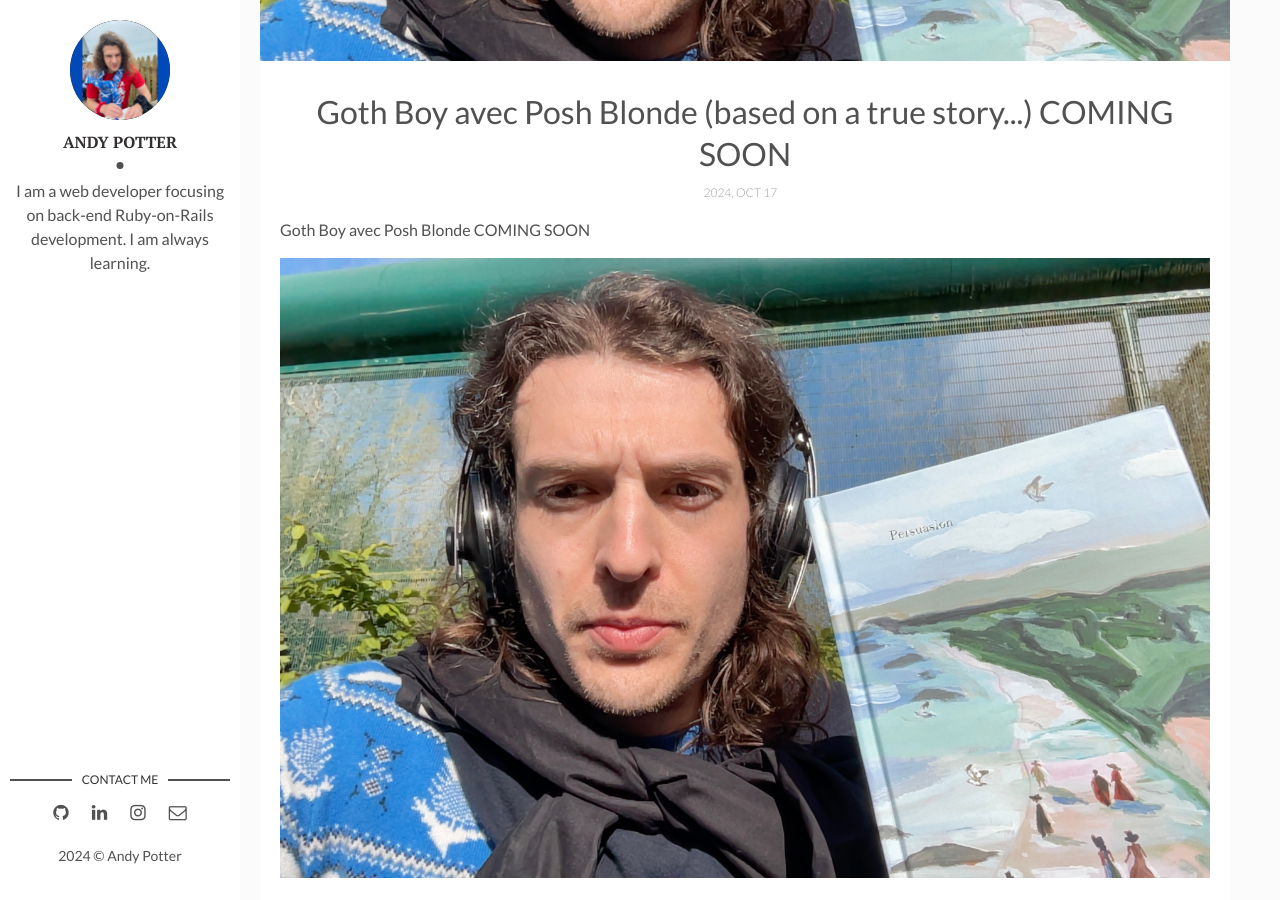
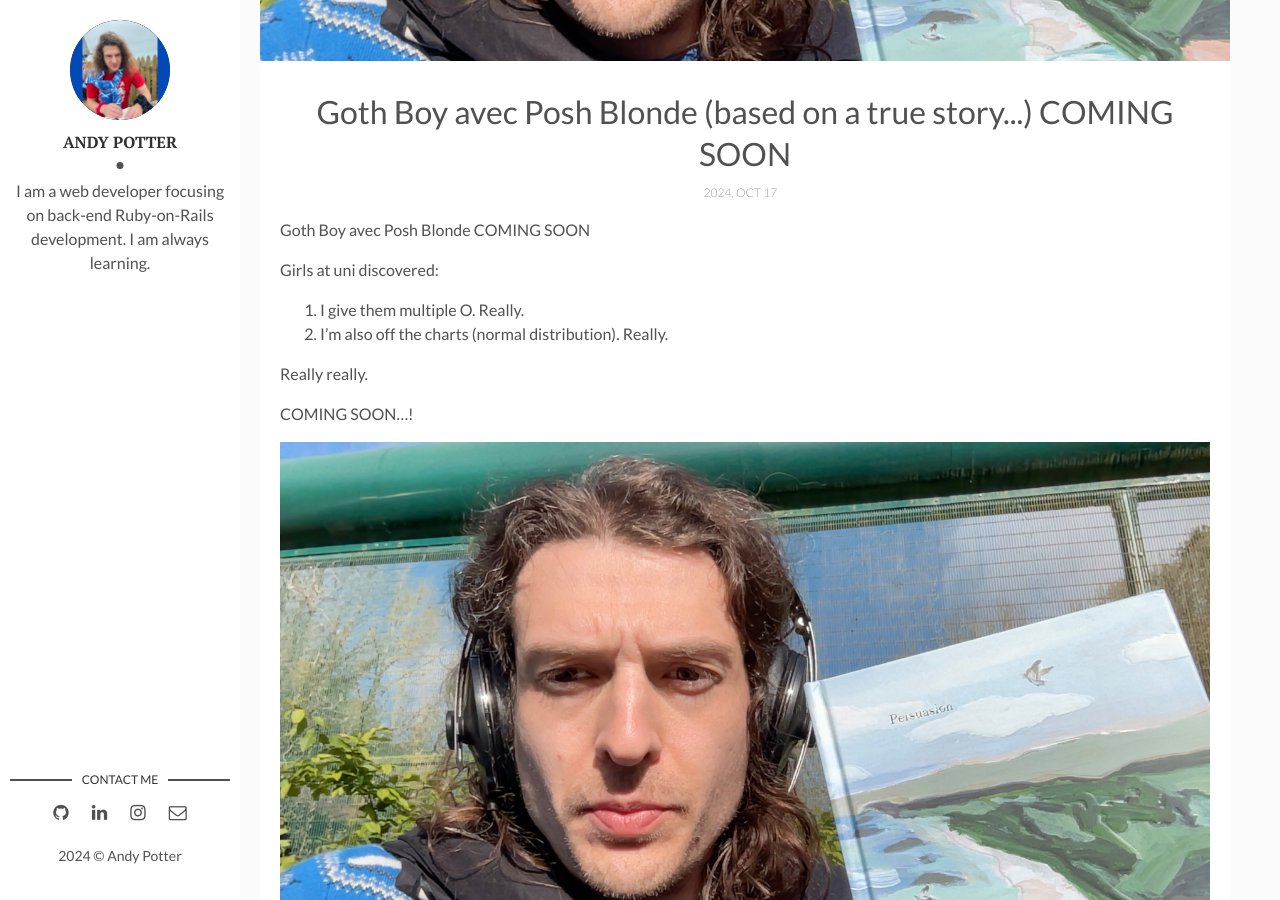
Before and after one commit to QALB-Boy/blog, a Jekyll site: the page built from _posts/2024-10-17-goth-boy-avec-posh-blonde.markdown, in a window 1280 px wide and 900 px high, scrolled down 459 px. Built offline with Jekyll 4.4.1, drawn with Linux system fonts in a browser that asks for light colours.

Commit message:
Girls at uni discovered

```diff
--- a/_posts/2024-10-17-goth-boy-avec-posh-blonde.markdown
+++ b/_posts/2024-10-17-goth-boy-avec-posh-blonde.markdown
@@ -9,4 +9,13 @@ tags: [stem, physics-bioweapon, goth-boy, posh-blonde] # add tag
 
 Goth Boy avec Posh Blonde COMING SOON
 
+Girls at uni discovered:
+
+1. I give them multiple O. Really.
+2. I’m also off the charts (normal distribution). Really.
+
+Really really.
+
+COMING SOON...!
+
 ![Persuasion]({{site.baseurl}}/assets/img/Persuasion.jpg)
```
